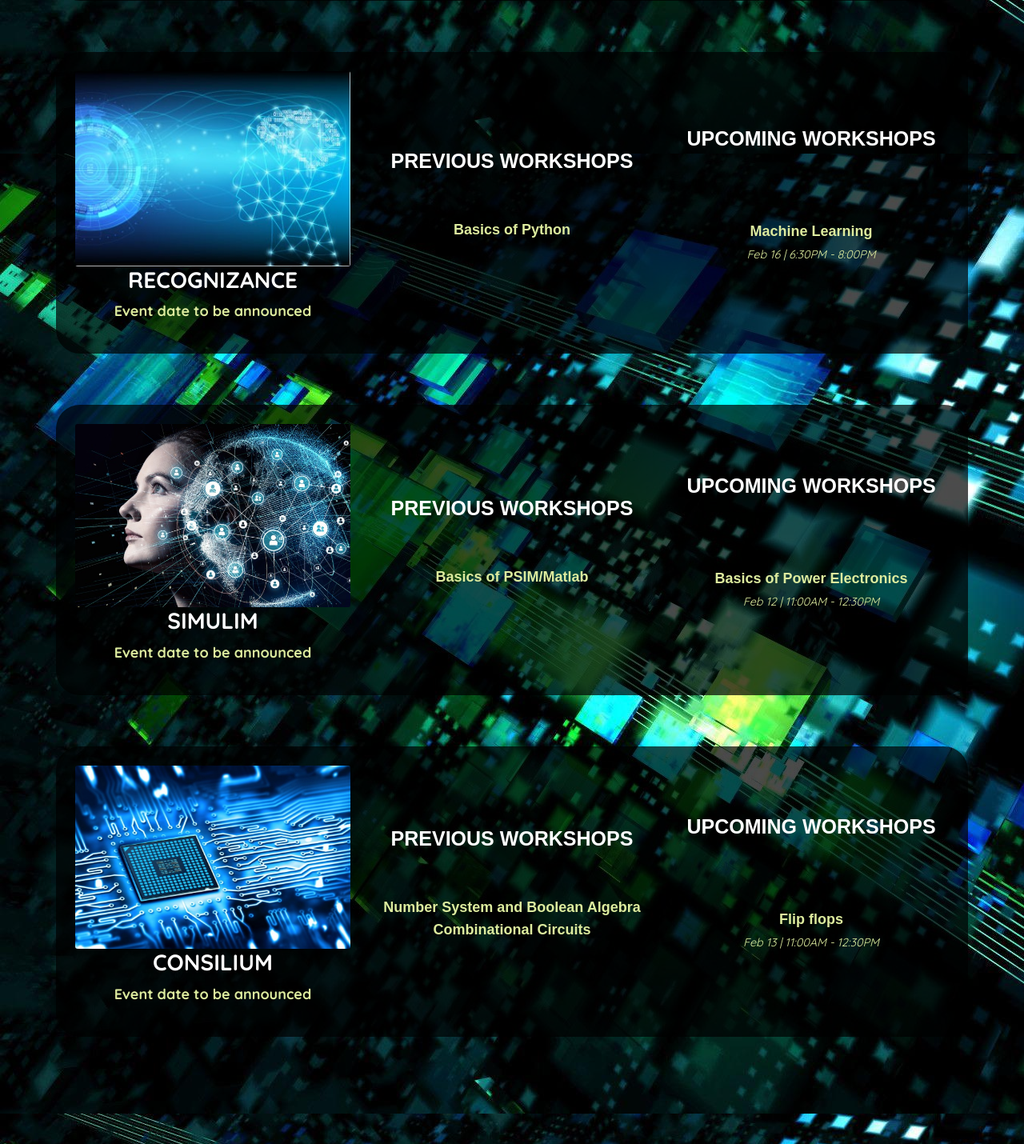
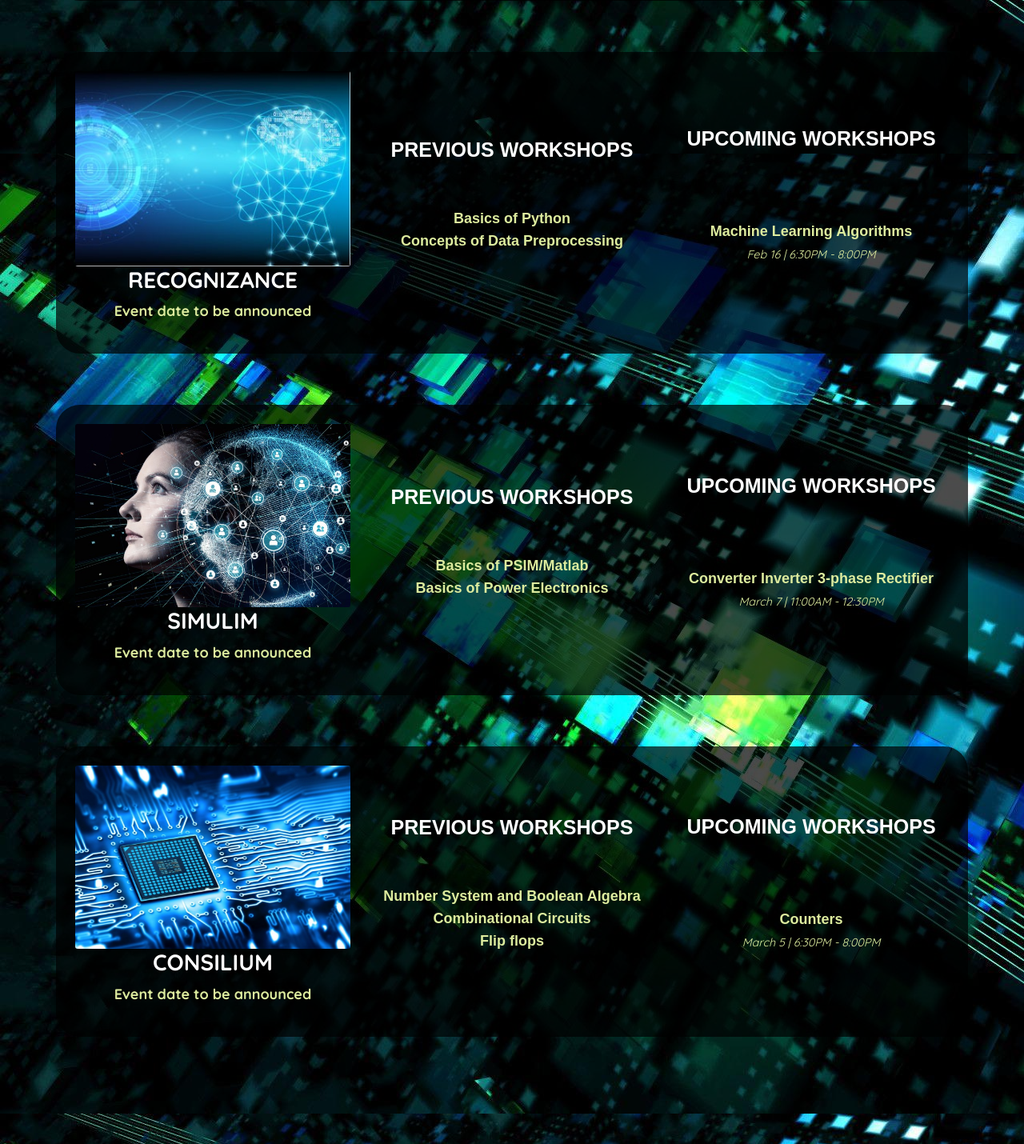
Before and after one commit to Prastuti-IIT-BHU/prastuti, a Django app: page /schedule in a window 1280 px wide. Shown: the part 1008-2438 px from the top of the page at 80% size. Run offline with Django 3.2, Linux system fonts and the light colour scheme; some libraries are stand-ins or nearby versions; some web fonts are replaced.

Commit message:
Update schedule.html

```diff
--- a/templates/prastuti/schedule.html
+++ b/templates/prastuti/schedule.html
@@ -39,7 +39,7 @@
                 <a href="https://drive.google.com/file/d/1TNQWI1sBOPpEtLtB4DppqaO6BdsK5JQm/view?usp=sharing" target="_blank">Graph & its Algorithms</a>
               </li>
               <li>
-                <a href="#" target="_blank">Dynamic Programming and Number Theory</a>
+                <a href="https://drive.google.com/file/d/1OwunXfaOTgOz_LOQWjg6UMDPJ_PiMqWu/view?usp=sharing" target="_blank">Dynamic Programming and Number Theory</a>
               </li>
             </ul>
           </div>
@@ -86,10 +86,10 @@
           <div class="prev_workshop">Previous Workshops</div>
           <ul>
             <li>
-              <a href="#" target="_blank">Basics of Python</a>
+              <a href="https://drive.google.com/file/d/1eekhMeRqW5ql1A2AM29qZ_wWItVxh19C/view?usp=sharing" target="_blank">Basics of Python</a>
             </li>
             <li>
-              <a href="#" target="_blank">Fundamentals of Modern Cryptography</a>
+              <a href="https://drive.google.com/file/d/1PwwPhx4ZJJEOdALdhrqH8XgPnlxVi0PI/view?usp=sharing" target="_blank">Fundamentals of Modern Cryptography</a>
             </li>
           </ul>
         </div>
@@ -134,7 +134,10 @@
           <div class="prev_workshop">Previous Workshops</div>
           <ul>
             <li>
-              <a href="#" target="_blank">Basics of Python</a>
+              <a href="https://drive.google.com/file/d/1eekhMeRqW5ql1A2AM29qZ_wWItVxh19C/view?usp=sharing" target="_blank">Basics of Python</a>
+            </li>
+            <li>
+              <a href="#" target="_blank">Concepts of Data Preprocessing</a>
             </li>
           </ul>
         </div>
@@ -144,7 +147,7 @@
           <div class="up_workshop">Upcoming workshops</div>
           <ul>
             <li>
-              <a href="#" target="_blank">Machine Learning</a><br />
+              <a href="#" target="_blank">Machine Learning Algorithms</a><br />
               <small><cite>Feb 16 | 6:30PM - 8:00PM</cite></small>
             </li>
           </ul>
@@ -178,7 +181,10 @@
           <div class="prev_workshop">Previous Workshops</div>
           <ul>
             <li>
-              <a href="#" target="_blank">Basics of PSIM/Matlab</a>
+              <a href="https://drive.google.com/file/d/1_RsAll_coIEyFalj3Eup_dQLZHwphbqa/view?usp=sharing" target="_blank">Basics of PSIM/Matlab</a>
+            </li>
+            <li>
+              <a href="https://drive.google.com/file/d/1-2fKVM-yl5dCxQUb3m16V9lIHUV2_-TQ/view?usp=sharing" target="_blank">Basics of Power Electronics</a>
             </li>
           </ul>
         </div>
@@ -188,8 +194,8 @@
           <div class="up_workshop">Upcoming workshops</div>
           <ul>
             <li>
-              <a href="#" target="_blank">Basics of Power Electronics</a><br />
-              <small><cite>Feb 12 | 11:00AM - 12:30PM</cite></small>
+              <a href="#" target="_blank">Converter Inverter 3-phase Rectifier</a><br />
+              <small><cite>March 7 | 11:00AM - 12:30PM</cite></small>
             </li>
           </ul>
         </div>
@@ -228,6 +234,9 @@
             <li>
               <a href="#" target="_blank">Combinational Circuits</a>
             </li>
+            <li>
+              <a href="#" target="_blank">Flip flops</a>
+            </li>
           </ul>
         </div>
       </div>
@@ -236,8 +245,8 @@
           <div class="up_workshop">Upcoming workshops</div>
           <ul>
             <li>
-              <a href="https://bit.ly/2Np8uTN" target="_blank">Flip flops</a><br />
-              <small><cite>Feb 13 | 11:00AM - 12:30PM</cite></small>
+              <a href="https://bit.ly/2Np8uTN" target="_blank">Counters</a><br />
+              <small><cite>March 5 | 6:30PM - 8:00PM</cite></small>
             </li>
           </ul>
         </div>
```
